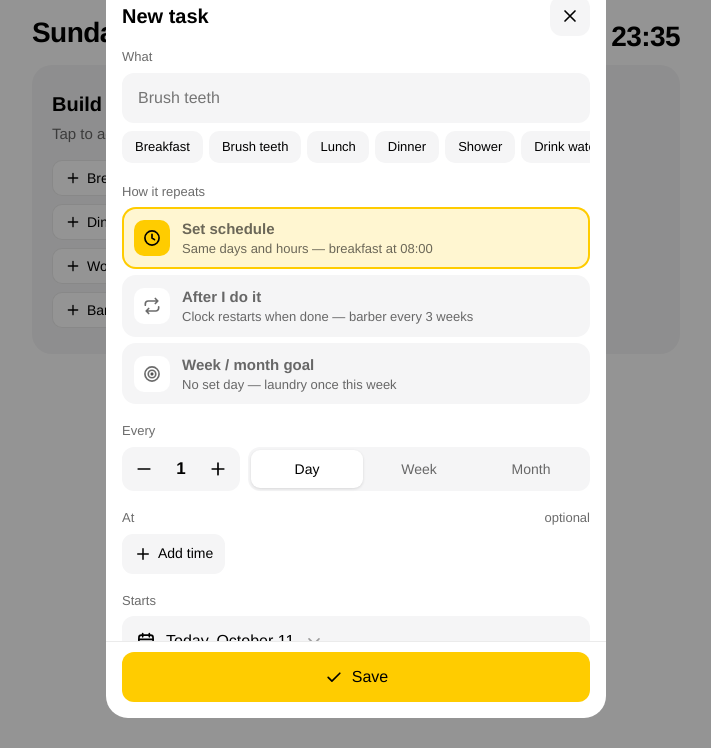
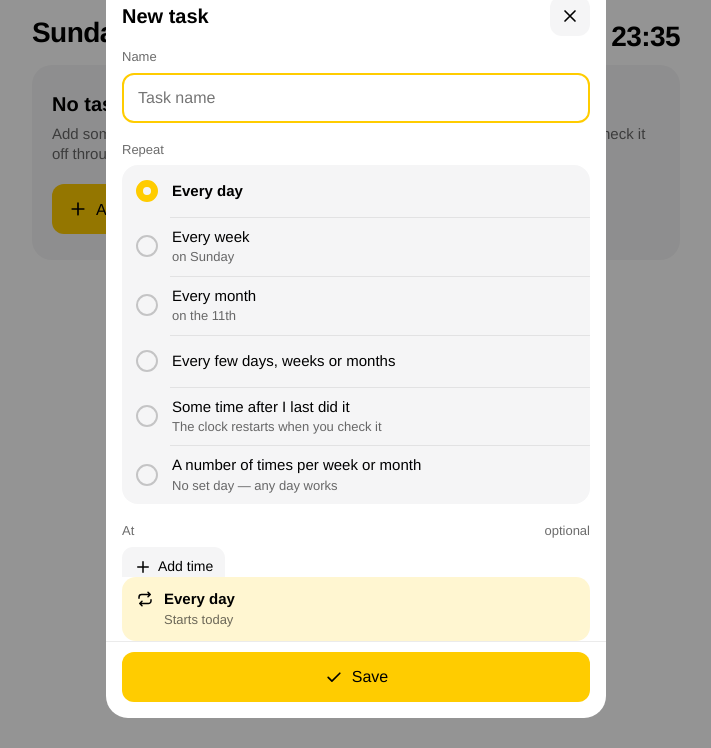
Before and after one commit to ossamamektane/routines, a plain HTML site: page index.html in a window 1280 px wide. Both pictures are taken after a click on the button "Add". Shown: the part 52-800 px from the top of the page, without its empty margins (284-995 px from the left). Drawn offline with Linux system fonts and the light colour scheme.

Commit message:
Add files via upload

```diff
--- a/index.html
+++ b/index.html
@@ -239,6 +239,24 @@ html[data-theme="dark"] .toast{background:#333}
 #presets .chip{flex-direction:column;gap:0;height:48px;padding:0 4px;line-height:1.15;min-width:0}
 #presets .chip small{font-size:12px}
 .picker .btn:not(.y){background:var(--bg)}
+.opts{background:var(--bg2);border-radius:16px;overflow:hidden}
+.opt{position:relative}
+.opt+.opt::before{content:"";position:absolute;top:0;inset-inline:48px 0;height:1px;background:var(--line)}
+.oh{width:100%;display:flex;align-items:center;gap:14px;min-height:52px;padding:10px 14px}
+.radio{width:22px;height:22px;border-radius:50%;border:2px solid var(--line2);flex:none;transition:border .15s}
+.opt.on .radio{border:7px solid var(--y)}
+.ot b{display:block;font-size:15px;font-weight:500}.opt.on .ot b{font-weight:700}
+.ot small{display:block;font-size:13px;color:var(--ink2);margin-top:1px}
+.optx{display:flex;align-items:center;gap:8px;padding:0 14px 12px 50px}
+html[dir="rtl"] .optx{padding:0 50px 12px 14px}
+.optx .step,.optx .seg{background:var(--bg)}
+.optx .seg{min-width:0;flex:1}.optx .seg button{padding:0 4px;white-space:nowrap}
+.optx .seg button.on{background:var(--y);color:#000;box-shadow:none}
+.ol{font-size:14px;color:var(--ink2)}
+.sum{flex:none;display:flex;gap:10px;align-items:flex-start;margin:0 16px;padding:12px 14px;border-radius:14px;background:var(--ysoft);font-size:15px;line-height:1.35}
+.sum svg{margin-top:1px}
+.sum small{display:block;color:var(--ink2);font-size:13px;margin-top:2px}
+.empty .btn{margin-top:4px}
 </style>
 </head>
 <body>
@@ -281,17 +299,8 @@ html[data-theme="dark"] .toast{background:#333}
     <div class="fl">
       <div class="lb"><span data-t="fName"></span></div>
       <input class="in" id="fName" type="text" autocomplete="off" autocorrect="off" spellcheck="false" maxlength="60" enterkeyhint="done">
-      <div class="sugg" id="sugg"></div>
     </div>
     <div class="fl"><div class="lb"><span data-t="fKind"></span></div><div class="kinds" id="fKind"></div></div>
-
-    <div class="fl" id="gEvery"><div class="lb"><span data-t="fEvery"></span></div>
-      <div class="line"><div class="step"><button type="button" data-stp="n" data-d="-1"><span data-i="minus"></span></button><output id="oN" class="tab">1</output><button type="button" data-stp="n" data-d="1"><span data-i="plus"></span></button></div>
-      <div class="seg" id="fUnit"><button type="button" data-v="d"></button><button type="button" data-v="w"></button><button type="button" data-v="m"></button></div></div></div>
-
-    <div class="fl" id="gQuota"><div class="lb"><span data-t="fQuota"></span></div>
-      <div class="line"><div class="step"><button type="button" data-stp="q" data-d="-1"><span data-i="minus"></span></button><output id="oQ" class="tab">1</output><button type="button" data-stp="q" data-d="1"><span data-i="plus"></span></button></div>
-      <div class="seg" id="fPeriod"><button type="button" data-v="w"></button><button type="button" data-v="m"></button></div></div></div>
 
     <div class="fl" id="gTimes"><div class="lb"><span data-t="fTimes"></span><span data-t="optional"></span></div>
       <div class="times" id="timeList"></div>
@@ -306,8 +315,8 @@ html[data-theme="dark"] .toast{background:#333}
       <button class="dbtn" type="button" id="dateBtn"><span data-i="cal"></span><span id="dateTxt"></span><span class="chev" data-i="chev"></span></button>
       <div class="cal" id="cal"></div>
     </div>
-    <p class="hint" id="hint"></p>
   </div>
+  <div class="sum" id="hint"></div>
   <div class="sfoot">
     <button class="btn ic" type="button" id="delBtn" aria-label="Delete"><span data-i="trash"></span><span id="delTx"></span></button>
     <button class="btn ic" type="button" id="skipBtn" aria-label="Skip"><span data-i="skip"></span></button>
@@ -357,12 +366,16 @@ var T = {
   goalDone:["done for this {p}","fait pour ce {p}","منجز لهذا {p}"], pw:["week","semaine","الأسبوع"], pm:["month","mois","الشهر"],
   lateD:["{n}d late","{n} j de retard","متأخر {n} ي"], tomorrow:["Tomorrow","Demain","غدًا"],
   showMore:["Show {n} more","Afficher {n} de plus","عرض {n} أخرى"], showLess:["Show less","Moins","أقل"],
-  emptyT:["Build your day","Construisez votre journée","ابنِ يومك"], emptyP:["Tap to add — you can edit any of them later.","Touchez pour ajouter — modifiable ensuite.","اضغط للإضافة — يمكنك التعديل لاحقًا."],
-  newT:["New task","Nouvelle tâche","مهمة جديدة"], editT:["Edit task","Modifier","تعديل"], fName:["What","Quoi","ماذا"], ph:["Brush teeth","Se brosser les dents","غسل الأسنان"],
-  fKind:["How it repeats","Répétition","التكرار"],
-  kFixed:["Set schedule","Planning fixe","جدول ثابت"], kFixedS:["Same days and hours — breakfast at 08:00","Mêmes jours et heures — petit-déj à 08:00","نفس الأيام والساعات — الفطور 08:00"],
-  kFlex:["After I do it","Après l’avoir fait","بعد إنجازها"], kFlexS:["Clock restarts when done — barber every 3 weeks","Repart quand c’est fait — coiffeur toutes les 3 sem.","يبدأ العد بعد الإنجاز — الحلاق كل 3 أسابيع"],
-  kWin:["Week / month goal","Objectif semaine / mois","هدف أسبوعي / شهري"], kWinS:["No set day — laundry once this week","Pas de jour fixe — lessive 1× cette semaine","بدون يوم محدد — الغسيل مرة هذا الأسبوع"],
+  emptyT:["No tasks yet","Aucune tâche","لا توجد مهام بعد"], emptyP:["Add something you do regularly. Give it a time, a repeat, or a weekly goal — then check it off through the day.","Ajoutez une chose que vous faites régulièrement : une heure, une répétition ou un objectif. Puis cochez-la dans la journée.","أضف شيئًا تفعله بانتظام: وقتًا أو تكرارًا أو هدفًا أسبوعيًا، ثم أنجزه خلال اليوم."], addFirst:["Add your first task","Ajouter une tâche","أضف أول مهمة"],
+  newT:["New task","Nouvelle tâche","مهمة جديدة"], editT:["Edit task","Modifier","تعديل"], fName:["Name","Nom","الاسم"], ph:["Task name","Nom de la tâche","اسم المهمة"],
+  fKind:["Repeat","Répéter","التكرار"],
+  rDay:["Every day","Tous les jours","كل يوم"], rWeek:["Every week","Chaque semaine","كل أسبوع"], rMonth:["Every month","Chaque mois","كل شهر"],
+  rCustom:["Every few days, weeks or months","Tous les X jours, semaines ou mois","كل بضعة أيام أو أسابيع أو أشهر"],
+  rAfter:["Some time after I last did it","Un certain temps après la dernière fois","بعد مدة من آخر مرة"], rAfterS:["The clock restarts when you check it","Le compte repart quand vous cochez","يبدأ العد من جديد عند الإنجاز"],
+  rGoal:["A number of times per week or month","Un nombre de fois par semaine ou mois","عدد مرات في الأسبوع أو الشهر"], rGoalS:["No set day — any day works","Pas de jour fixe","بدون يوم محدد"],
+  onW:["on {w}","le {w}","يوم {w}"], everyL:["Every","Tous les","كل"], afterL:["after","après","بعد"], perL:["per","par","في"],
+  sumDay:["Every day","Tous les jours","كل يوم"], sumAfter:["{e} after you last do it","{e} après la dernière fois","بعد {e} من آخر مرة"], sumGoal:["{q} a {p}, any day","{q} par {p}, n’importe quel jour","{q} في {p}، أي يوم"],
+  sumAt:[" at {t}"," à {t}"," في {t}"], sumFrom:["Starts {d}","Commence {d}","يبدأ {d}"], sumNext:["Next: {d}","Prochaine : {d}","التالي: {d}"], and:[" and "," et "," و"],
   fEvery:["Every","Tous les","كل"], fQuota:["Times per","Fois par","مرات في"], d:["Day","Jour","يوم"], w:["Week","Semaine","أسبوع"], m:["Month","Mois","شهر"],
   dd:["Days","Jours","أيام"], ww:["Weeks","Semaines","أسابيع"], mm:["Months","Mois","أشهر"],
   fTimes:["At","À","في الساعة"], optional:["optional","facultatif","اختياري"], addTime:["Add time","Ajouter","إضافة"], cancel:["Cancel","Annuler","إلغاء"],
@@ -383,9 +396,6 @@ var T = {
   onDay:["on the {n}","le {n}","يوم {n}"], afterDone:["after done","après coup","بعد الإنجاز"], winSub:["{q} a {p}","{q} par {p}","{q} في {p}"],
   lastDone:["last {x}","dernière {x}","آخر مرة {x}"], ago:["{n}d ago","il y a {n} j","منذ {n} ي"], agoToday:["today","aujourd’hui","اليوم"],
   today:["Today","Aujourd’hui","اليوم"], nextWeek:["In a week","Dans 1 sem.","بعد أسبوع"],
-  sBreakfast:["Breakfast","Petit-déjeuner","الفطور"], sLunch:["Lunch","Déjeuner","الغداء"], sDinner:["Dinner","Dîner","العشاء"], sTeeth:["Brush teeth","Se brosser les dents","غسل الأسنان"],
-  sShower:["Shower","Douche","الاستحمام"], sWater:["Drink water","Boire de l’eau","شرب الماء"], sWorkout:["Workout","Sport","التمرين"], sLaundry:["Laundry","Lessive","الغسيل"],
-  sBarber:["Barber","Coiffeur","الحلاق"], sNails:["Cut nails","Couper les ongles","قص الأظافر"], sSheets:["Change bed sheets","Changer les draps","تغيير الأغطية"], sRoom:["Clean room","Ranger la chambre","ترتيب الغرفة"]
 };
 var LANGS = ["en","fr","ar"];
 var lang = get("r.lang") || (navigator.language || "en").slice(0,2);
@@ -393,20 +403,6 @@ if(LANGS.indexOf(lang) < 0) lang = "en";
 function t(k, v){ var r = T[k], s = r ? (r[LANGS.indexOf(lang)] || r[0]) : k; if(v) for(var x in v) s = s.split("{"+x+"}").join(v[x]); return s; }
 function esc(s){ return String(s).replace(/[&<>"]/g, function(c){ return {"&":"&amp;","<":"&lt;",">":"&gt;",'"':"&quot;"}[c]; }); }
 
-var SUGG = [
-  {k:"sBreakfast", kind:"fixed", unit:"d", n:1, times:["08:00"]},
-  {k:"sTeeth", kind:"fixed", unit:"d", n:1, times:["08:30","22:30"]},
-  {k:"sLunch", kind:"fixed", unit:"d", n:1, times:["13:00"]},
-  {k:"sDinner", kind:"fixed", unit:"d", n:1, times:["20:00"]},
-  {k:"sShower", kind:"fixed", unit:"d", n:1, times:["07:30"]},
-  {k:"sWater", kind:"fixed", unit:"d", n:1, times:["10:00","15:00","18:00"]},
-  {k:"sWorkout", kind:"window", period:"w", quota:3},
-  {k:"sLaundry", kind:"window", period:"w", quota:1},
-  {k:"sRoom", kind:"window", period:"w", quota:2},
-  {k:"sSheets", kind:"window", period:"m", quota:2},
-  {k:"sBarber", kind:"flex", unit:"w", n:3},
-  {k:"sNails", kind:"flex", unit:"w", n:2}
-];
 
 /* ---------- storage ---------- */
 function get(k){ try{ return localStorage.getItem(k); }catch(e){ return null; } }
@@ -552,8 +548,7 @@ function render(){
   $("meter").style.display = seg.length ? "" : "none";
 
   if(!items.length){
-    out = '<div class="empty"><h2>'+esc(t("emptyT"))+'</h2><p>'+esc(t("emptyP"))+'</p><div class="chips">'+
-      SUGG.map(function(s, i){ return '<button class="chip" type="button" data-sugg="'+i+'">'+ico("plus", 16)+esc(t(s.k))+(s.times ? '<small class="tab">'+s.times.join(" · ")+'</small>' : '')+'</button>'; }).join("")+'</div></div>';
+    out = '<div class="empty"><h2>'+esc(t("emptyT"))+'</h2><p>'+esc(t("emptyP"))+'</p><button class="btn y" type="button" data-act="add" style="flex:none">'+ico("plus")+esc(t("addFirst"))+'</button></div>';
   } else {
     out += nowCard(m);
     if(m.overdue.length) out += sec(t("overdue"), m.overdue.length, "", m.overdue.map(function(o){
@@ -665,15 +660,10 @@ function act(kind, id, time, el){
   }, on ? 260 : 0);
   toast(on ? t("checked", {n:it.name}) : t("unchecked"), before);
 }
-function fromTemplate(s){
-  var td = iso(today());
-  return norm({id:uid(), name:t(s.k), kind:s.kind, n:s.n || 1, unit:s.unit || "d", quota:s.quota || 1, period:s.period || "w", times:s.times || [], next:td, anchor:td});
-}
 document.addEventListener("click", function(e){
-  var sg = e.target.closest("[data-sugg]");
-  if(sg){ var s = SUGG[+sg.getAttribute("data-sugg")], before = snap(); items.push(fromTemplate(s)); save(); buzz(); lastHTML = ""; render(); toast(t("added", {n:t(s.k)}), before); return; }
   var b = e.target.closest("[data-act]"); if(!b || !b.closest("#app")) return;
   var a = b.getAttribute("data-act");
+  if(a === "add"){ openSheet(null); return; }
   if(a === "more"){ expanded = !expanded; render(); return; }
   if(a === "add"){ openSheet(null); return; }
   var host = b.closest("[data-id]"); if(!host) return;
@@ -691,57 +681,84 @@ $("undoBtn").addEventListener("click", function(){ if(!undoState) return; items
 
 /* ---------- sheet ---------- */
 var editing = null, F = {}, calMonth = today();
+function repOf(it){
+  if(it.kind === "window") return "goal";
+  if(it.kind === "flex") return "after";
+  if(it.n === 1) return it.unit === "d" ? "day" : it.unit === "w" ? "week" : "month";
+  return "custom";
+}
 function openSheet(it){
   editing = it || null;
   var td = iso(today());
-  F = it ? {name:it.name, kind:it.kind, n:it.n, unit:it.unit, quota:it.quota, period:it.period, times:it.times.slice(), date:it.next}
-         : {name:"", kind:"fixed", n:1, unit:"d", quota:1, period:"w", times:[], date:td};
+  F = it ? {name:it.name, rep:repOf(it), n:it.n, unit:it.unit, quota:it.quota, period:it.period, times:it.times.slice(), date:it.next}
+         : {name:"", rep:"day", n:2, unit:"d", quota:1, period:"w", times:[], date:td};
+  if(F.rep === "custom" || F.rep === "after"){} else if(F.n < 2 && F.rep !== "goal"){ F.n = 2; }
   if(parse(F.date) < today()) F.date = td;
   $("shTitle").textContent = t(it ? "editT" : "newT");
   $("fName").value = F.name; $("fName").placeholder = t("ph");
   $("delBtn").style.display = it ? "" : "none"; $("skipBtn").style.display = it && it.kind !== "window" ? "" : "none";
   disarm(); $("picker").classList.remove("on"); $("cal").classList.remove("on"); $("dateBtn").classList.remove("open");
   calMonth = parse(F.date); calMonth.setDate(1);
-  $("sugg").style.display = it ? "none" : "";
-  $("sugg").innerHTML = SUGG.map(function(s, i){ return '<button class="chip" type="button" data-fill="'+i+'">'+esc(t(s.k))+'</button>'; }).join("");
   paintSheet(); $("sbody").scrollTop = 0;
   $("scrim").classList.add("on"); $("sheet").classList.add("on"); document.documentElement.classList.add("lock");
+  if(!it) setTimeout(function(){ $("fName").focus(); }, 320);
 }
 function closeSheet(){
   $("scrim").classList.remove("on"); $("sheet").classList.remove("on"); $("sheet").style.transform = "";
   document.documentElement.classList.remove("lock"); if(document.activeElement) document.activeElement.blur();
 }
+function stepper(f, v){ return '<div class="step"><button type="button" data-stp="'+f+'" data-d="-1" aria-label="−">'+ico("minus")+'</button><output class="tab">'+v+'</output><button type="button" data-stp="'+f+'" data-d="1" aria-label="+">'+ico("plus")+'</button></div>'; }
+function unitSeg(n){ return '<div class="seg">'+["d","w","m"].map(function(u){ return '<button type="button" data-unit="'+u+'" class="'+(F.unit === u ? "on" : "")+'">'+esc(t(n === 1 ? "u1"+u : "u"+u))+'</button>'; }).join("")+'</div>'; }
+function perSeg(){ return '<div class="seg">'+["w","m"].map(function(p){ return '<button type="button" data-per="'+p+'" class="'+(F.period === p ? "on" : "")+'">'+esc(t("u1"+p))+'</button>'; }).join("")+'</div>'; }
+function joinTimes(a){ return a.length < 2 ? a.join("") : a.slice(0, -1).join(", ") + t("and") + a[a.length-1]; }
+function dayName(d){ var dd = diff(today(), d); return dd === 0 ? t("today").toLowerCase() : dd === 1 ? t("tomorrow").toLowerCase() : fmt(d, {weekday:"long", day:"numeric", month:"long"}); }
+function summary(){
+  var d = parse(F.date), s, u = function(n){ return n === 1 ? t("u1"+F.unit) : n + " " + t("u"+F.unit); };
+  if(F.rep === "goal") return t("sumGoal", {q:qtxt(F.quota), p:t("u1"+F.period)});
+  if(F.rep === "day") s = t("sumDay");
+  else if(F.rep === "week") s = t("eWeekOn", {w:fmt(d, {weekday:"long"})});
+  else if(F.rep === "month") s = t("eMonth") + " · " + t("onDay", {n:ord(d.getDate())});
+  else if(F.rep === "custom") s = t("eN", {n:F.n, u:t("u"+F.unit)});
+  else s = t("sumAfter", {e:u(F.n)});
+  if(F.times.length) s += t("sumAt", {t:joinTimes(F.times)});
+  return s + "\n" + t(editing ? "sumNext" : "sumFrom", {d:dayName(d)});
+}
 function paintSheet(){
-  var K = [["fixed","clock","kFixed"],["flex","repeat","kFlex"],["window","target","kWin"]];
-  $("fKind").innerHTML = K.map(function(k){ return '<button type="button" class="kind'+(F.kind === k[0] ? " on" : "")+'" data-k="'+k[0]+'"><span class="ki">'+ico(k[1])+'</span><span><b>'+esc(t(k[2]))+'</b><span>'+esc(t(k[2]+"S"))+'</span></span></button>'; }).join("");
-  var win = F.kind === "window";
-  $("gEvery").style.display = $("gTimes").style.display = $("gDate").style.display = win ? "none" : "";
-  $("gQuota").style.display = win ? "" : "none";
-  $("oN").textContent = F.n; $("oQ").textContent = F.quota;
-  [].forEach.call($("fUnit").children, function(b){ var v = b.getAttribute("data-v"); b.textContent = t(F.n === 1 ? v : v + v); b.classList.toggle("on", v === F.unit); });
-  [].forEach.call($("fPeriod").children, function(b){ var v = b.getAttribute("data-v"); b.textContent = t(v); b.classList.toggle("on", v === F.period); });
+  var d = parse(F.date);
+  var R = [
+    ["day", t("rDay"), ""],
+    ["week", t("rWeek"), t("onW", {w:fmt(d, {weekday:"long"})})],
+    ["month", t("rMonth"), t("onDay", {n:ord(d.getDate())})],
+    ["custom", t("rCustom"), ""],
+    ["after", t("rAfter"), t("rAfterS")],
+    ["goal", t("rGoal"), t("rGoalS")]
+  ];
+  $("fKind").innerHTML = '<div class="opts">' + R.map(function(r){
+    var on = F.rep === r[0], x = "";
+    if(on && r[0] === "custom") x = '<div class="optx"><span class="ol">'+esc(t("everyL"))+'</span>'+stepper("n", F.n)+unitSeg(F.n)+'</div>';
+    if(on && r[0] === "after") x = '<div class="optx">'+stepper("n", F.n)+unitSeg(F.n)+'</div>';
+    if(on && r[0] === "goal") x = '<div class="optx">'+stepper("q", F.quota)+'<span class="ol">'+esc(t("perL"))+'</span>'+perSeg()+'</div>';
+    return '<div class="opt'+(on ? " on" : "")+'"><button type="button" class="oh" data-rep="'+r[0]+'"><span class="radio"></span><span class="ot"><b>'+esc(r[1])+'</b>'+(r[2] ? '<small>'+esc(r[2])+'</small>' : '')+'</span></button>'+x+'</div>';
+  }).join("") + '</div>';
+  var goal = F.rep === "goal";
+  $("gTimes").style.display = $("gDate").style.display = goal ? "none" : "";
   $("timeList").innerHTML = F.times.map(function(x){ return '<span class="tchip">'+x+'<button type="button" data-rm="'+x+'" aria-label="Remove">'+ico("x", 16)+'</button></span>'; }).join("") +
     '<button type="button" class="tadd" id="tAdd">'+ico("plus", 18)+esc(t("addTime"))+'</button>';
   $("dateLbl").textContent = t(editing ? "fNext" : "fStart");
-  var d = parse(F.date), dd = diff(today(), d);
+  var dd = diff(today(), d);
   $("dateTxt").textContent = (dd === 0 ? t("today") + ", " : dd === 1 ? t("tomorrow") + ", " : "") + fmt(d, dd > 1 ? {weekday:"long", day:"numeric", month:"long"} : {day:"numeric", month:"long"});
   if($("cal").classList.contains("on")) paintCal();
-  $("hint").textContent = win ? t("hWin", {p:t(F.period === "m" ? "month" : "week"), q:qtxt(F.quota), u:t("u1"+F.period)})
-    : t(F.kind === "fixed" ? "hFixed" : "hFlex", {e:every(F)}) + (F.times.length ? t("hTimes") : "");
+  var sm = summary().split("\n");
+  $("hint").innerHTML = ico("repeat", 18) + '<span><b>'+esc(sm[0])+'</b>'+(sm[1] && !goal ? '<small>'+esc(sm[1])+'</small>' : '')+'</span>';
 }
 $("sheet").addEventListener("click", function(e){
   var b;
-  if((b = e.target.closest("[data-k]"))){ F.kind = b.getAttribute("data-k"); paintSheet(); buzz(6); }
+  if((b = e.target.closest("[data-rep]"))){ F.rep = b.getAttribute("data-rep"); if((F.rep === "custom" || F.rep === "after") && F.n < 2 && F.unit === "d") F.n = 2; paintSheet(); buzz(6); }
   else if((b = e.target.closest("[data-stp]"))){ var f = b.getAttribute("data-stp") === "n" ? "n" : "quota", mx = f === "n" ? 365 : 31; F[f] = Math.min(mx, Math.max(1, F[f] + (+b.getAttribute("data-d")))); paintSheet(); buzz(5); }
-  else if((b = e.target.closest("#fUnit [data-v]"))){ F.unit = b.getAttribute("data-v"); paintSheet(); }
-  else if((b = e.target.closest("#fPeriod [data-v]"))){ F.period = b.getAttribute("data-v"); paintSheet(); }
+  else if((b = e.target.closest("[data-unit]"))){ F.unit = b.getAttribute("data-unit"); paintSheet(); }
+  else if((b = e.target.closest("[data-per]"))){ F.period = b.getAttribute("data-per"); paintSheet(); }
   else if((b = e.target.closest("[data-rm]"))){ var x = b.getAttribute("data-rm"); F.times = F.times.filter(function(y){ return y !== x; }); paintSheet(); }
   else if(e.target.closest("#tAdd")){ openPicker(); }
-  else if((b = e.target.closest("[data-fill]"))){
-    var s = SUGG[+b.getAttribute("data-fill")];
-    F.name = t(s.k); $("fName").value = F.name; F.kind = s.kind; F.n = s.n || 1; F.unit = s.unit || "d"; F.quota = s.quota || 1; F.period = s.period || "w"; F.times = (s.times || []).slice();
-    paintSheet(); buzz(6);
-  }
   else if((b = e.target.closest("[data-day]"))){ F.date = b.getAttribute("data-day"); paintSheet(); buzz(5); }
   else if((b = e.target.closest("[data-mon]"))){ calMonth = addMonths(calMonth, +b.getAttribute("data-mon"), 1); paintCal(); }
   else if((b = e.target.closest("[data-quick]"))){ F.date = iso(addDays(today(), +b.getAttribute("data-quick"))); calMonth = parse(F.date); calMonth.setDate(1); paintSheet(); }
@@ -807,8 +824,10 @@ $("saveBtn").addEventListener("click", function(){
   var name = $("fName").value.trim();
   if(!name){ $("fName").focus(); $("fName").placeholder = t("needName"); buzz([10,50,10]); return; }
   var before = snap(), it = editing ? JSON.parse(JSON.stringify(editing)) : {id:uid(), last:null, log:[]};
-  var changed = !editing || editing.kind !== F.kind || editing.n !== F.n || editing.unit !== F.unit || editing.next !== F.date;
-  it.name = name; it.kind = F.kind; it.n = F.n; it.unit = F.unit; it.quota = F.quota; it.period = F.period; it.times = F.times.slice();
+  var kind = F.rep === "goal" ? "window" : F.rep === "after" ? "flex" : "fixed";
+  var nn = F.rep === "custom" || F.rep === "after" ? F.n : 1, unit = F.rep === "day" ? "d" : F.rep === "week" ? "w" : F.rep === "month" ? "m" : F.unit;
+  var changed = !editing || editing.kind !== kind || editing.n !== nn || editing.unit !== unit || editing.next !== F.date;
+  it.name = name; it.kind = kind; it.n = nn; it.unit = unit; it.quota = F.quota; it.period = F.period; it.times = kind === "window" ? [] : F.times.slice();
   if(changed){ it.next = F.date; it.anchor = F.date; it.prev = null; }
   var n = norm(it);
   if(editing) items[items.indexOf(editing)] = n; else items.push(n);
--- a/sw.js
+++ b/sw.js
@@ -1,5 +1,5 @@
 // Routines
-var CACHE = "routines-v3";
+var CACHE = "routines-v4";
 var SHELL = ["./", "./index.html", "./manifest.json"];
 self.addEventListener("install", function(e){
   self.skipWaiting();
```
